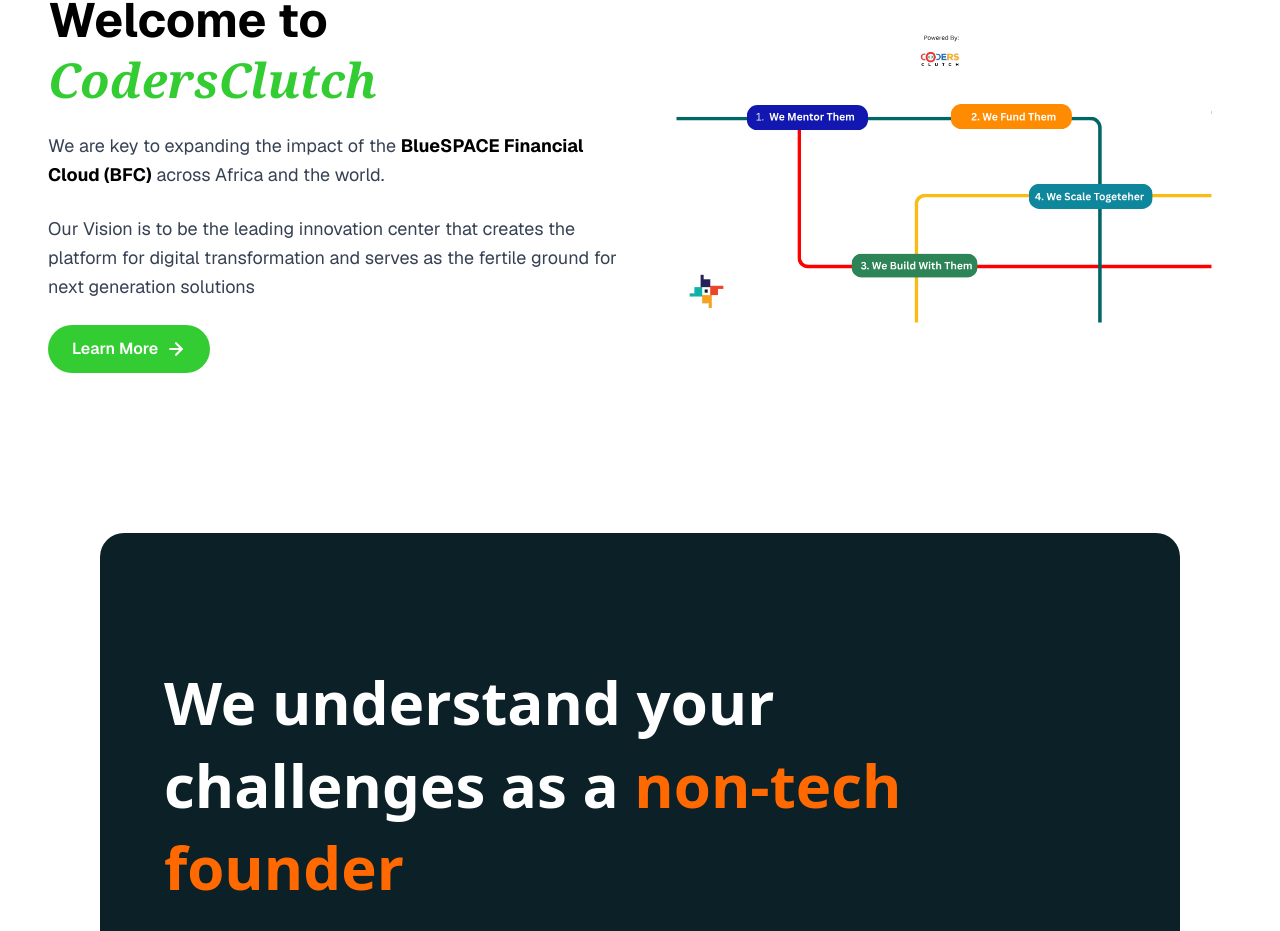
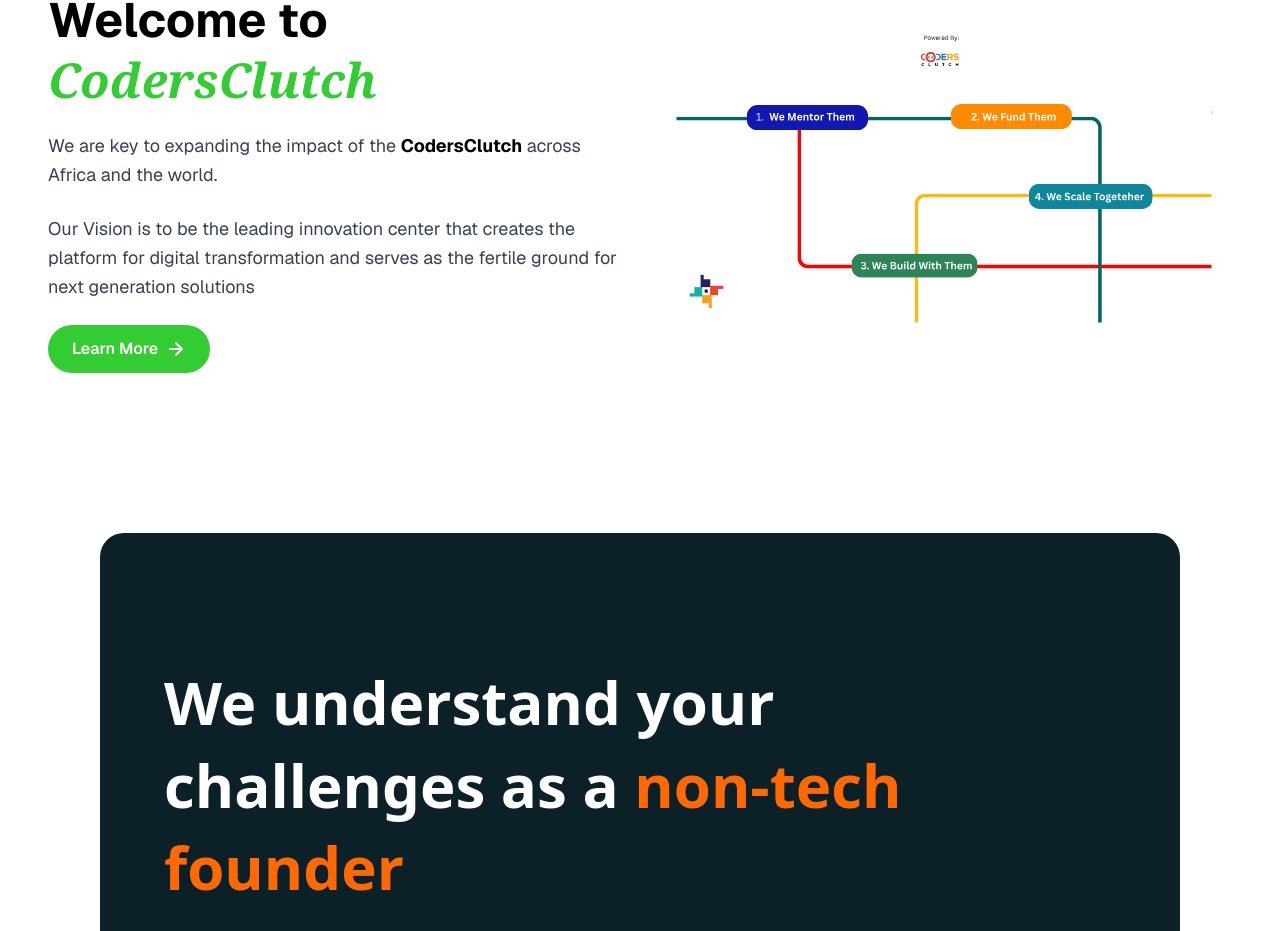
Before and after one commit to Eric-Eddie-Kabutey/CODERS-CLUTCH-INNOVATION-HUB-NEW-SANDBOX, a Next.js app: page / in a window 1280 px wide. Shown: the part 1060-1991 px from the top of the page. Built offline with nearby package versions, Linux system fonts and the light colour scheme.

Commit message:
updated hero page

```diff
--- a/components/home/WhoWeAre.tsx
+++ b/components/home/WhoWeAre.tsx
@@ -65,7 +65,7 @@ const WhoWeAre = () => {
             >
               We are key to expanding the impact of the{" "}
               <strong className="text-black font-bold">
-                BlueSPACE Financial Cloud (BFC)
+                CodersClutch
               </strong>{" "}
               across Africa and the world.
             </motion.p>
```
